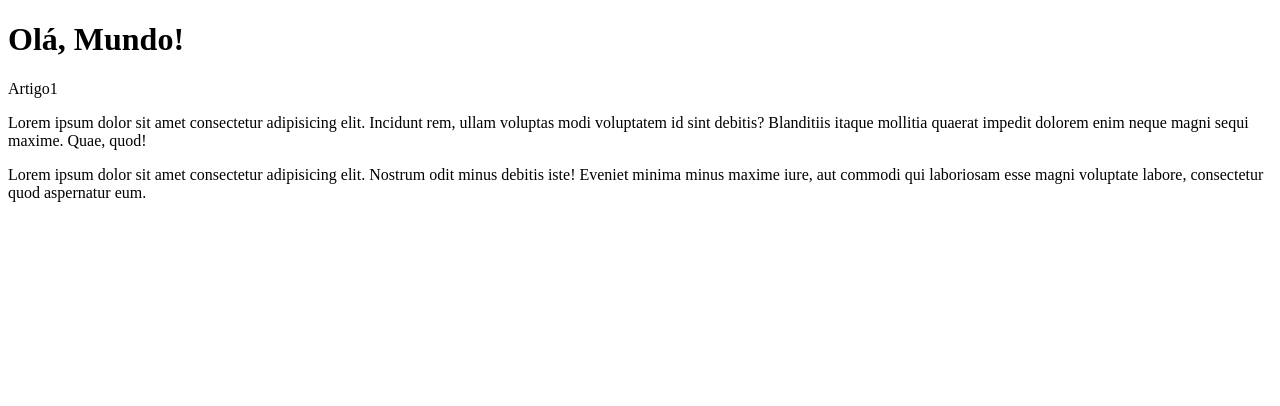
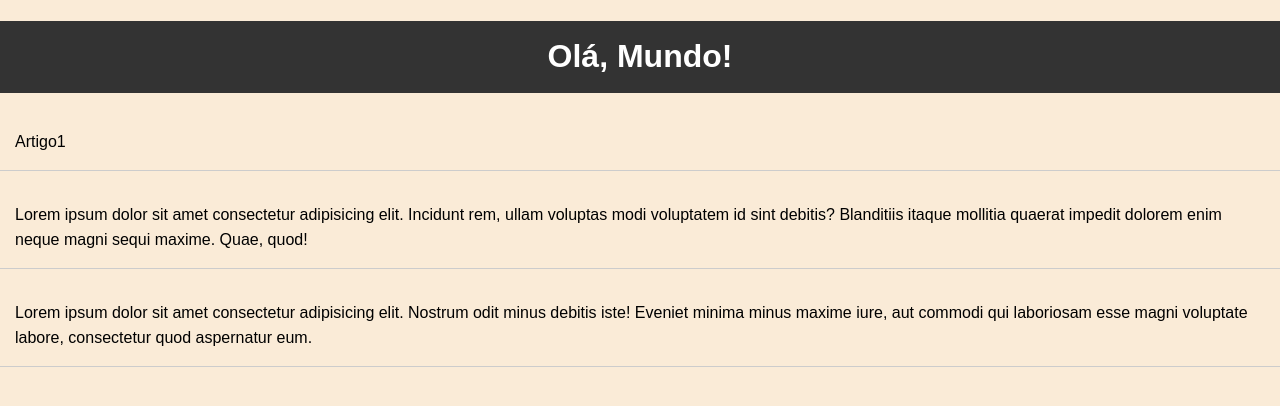
Before and after one commit to ileanakaori/Ola-Mundo, a plain HTML site: page site-exemplo/index.html in a window 1280 px wide. Drawn offline with Linux system fonts and the light colour scheme.

Commit message:
iniciei o design

```diff
--- /dev/null
+++ b/site-exemplo/estilos/style.css
@@ -0,0 +1,28 @@
+body {
+    font-family: Arial, sans-serif;
+    font-size: 16px;
+    line-height: 1.6;
+    margin: 0;
+    padding: 0;
+    background-color: antiquewhite;
+}
+
+h1 {
+    background: #333;
+    color: #fff;
+    padding: 10px 0;
+    text-align: center;
+}
+
+p {
+    padding: 15px;
+    border-bottom: 1px #ccc solid;
+}
+
+main {
+    max-width: 800px;
+    margin: 20px auto;
+    padding: 20px;
+    background-color: #fff;
+    box-shadow: 0 2px 5px rgba(0,0,0,0.1);
+}
--- a/site-exemplo/index.html
+++ b/site-exemplo/index.html
@@ -4,6 +4,7 @@
     <meta charset="UTF-8">
     <meta name="viewport" content="width=device-width, initial-scale=1.0">
     <title>Meu primeiro repositório</title>
+    <link rel="stylesheet" href="estilos/style.css">
 </head>
 <body>
     <h1>Olá, Mundo!</h1>
```
